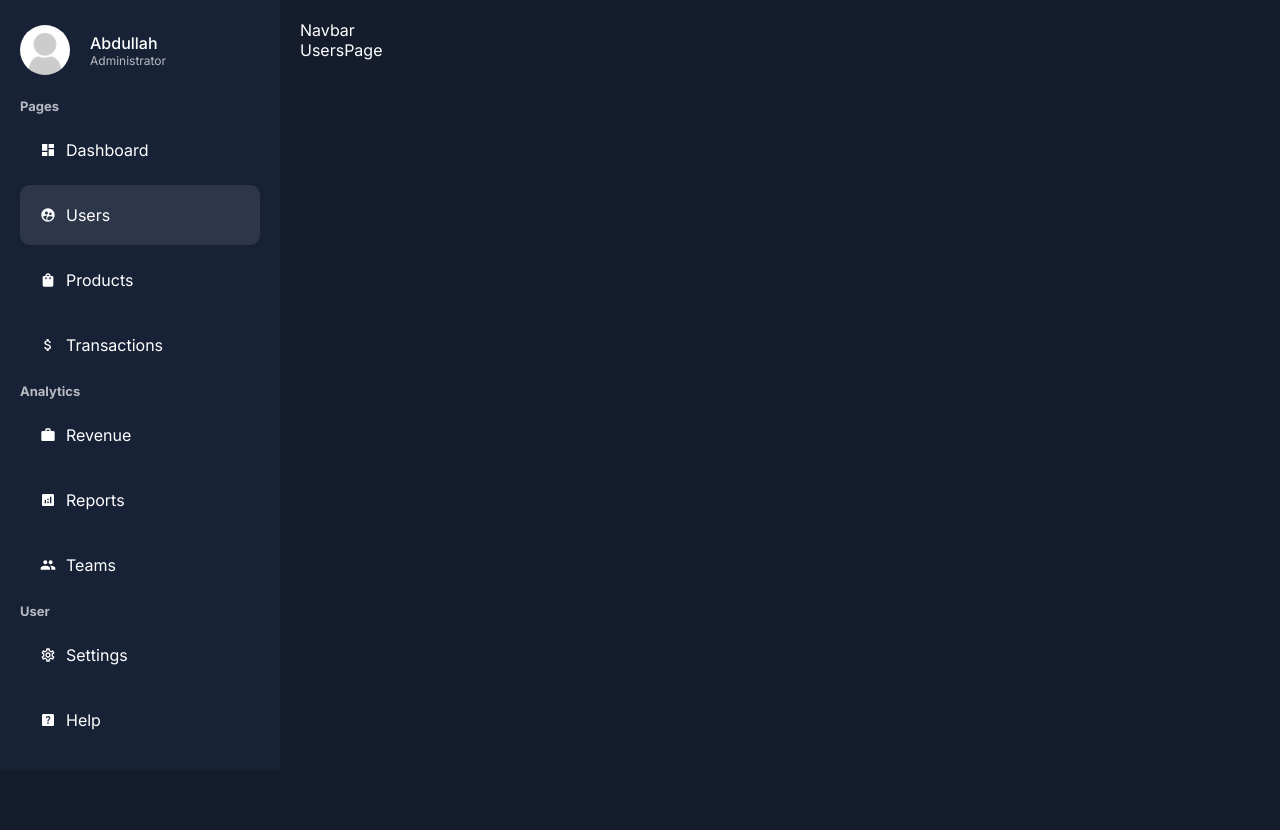
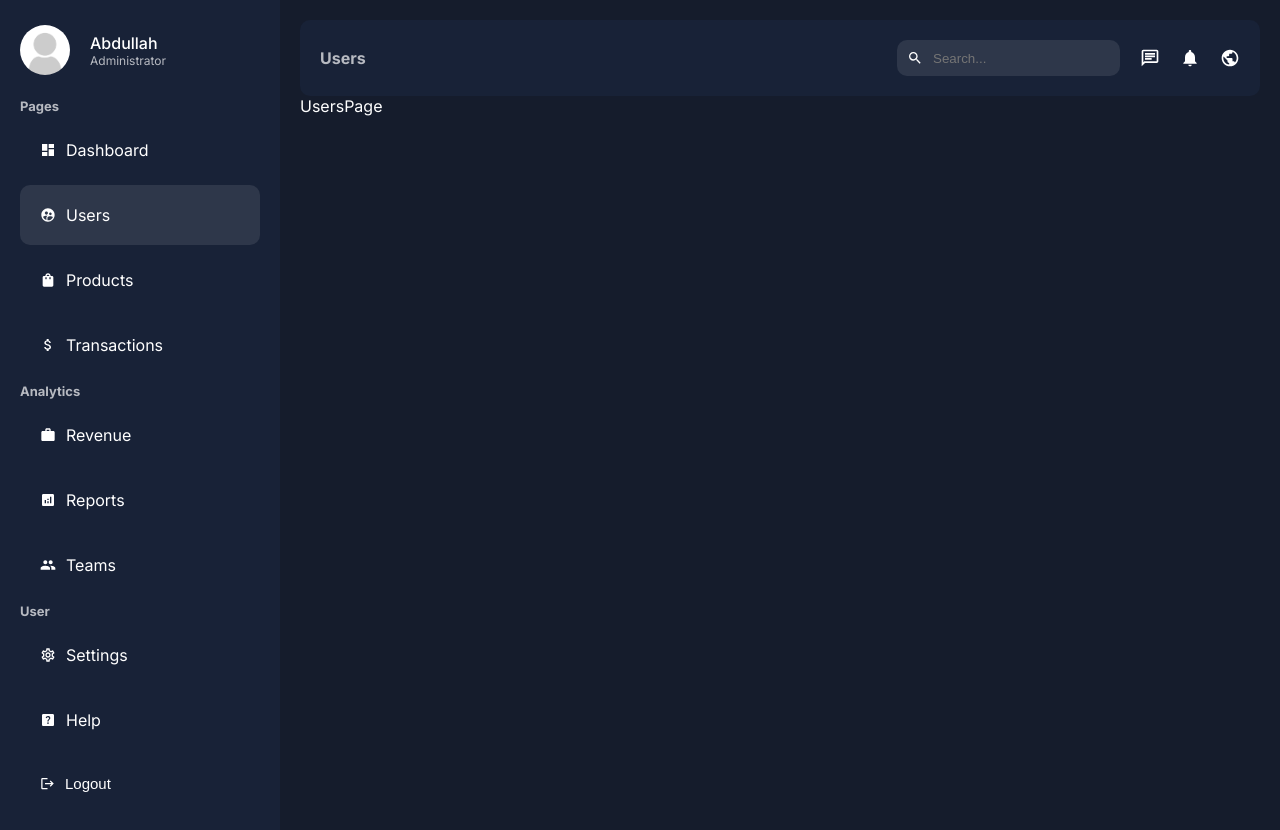
Before and after one commit to Abdullah-Arshad03/admin-dashboard, a Next.js app: page /dashboard/users in a window 1280 px wide. Before the commit the page ends 800 px from the top, so only its background shows below. Built offline with nearby package versions, Linux system fonts and the light colour scheme.

Commit message:
Navbar design is done

```diff
--- a/app/ui/dashboard/navbar/Navbar.tsx
+++ b/app/ui/dashboard/navbar/Navbar.tsx
@@ -1,8 +1,34 @@
+'use client'
+
 import React from 'react'
+import style from './navbar.module.css'
+import { MdNotifications , MdOutlineChat , MdPublic , MdSearch} from 'react-icons/md'
+import { usePathname } from 'next/navigation'
 
 const Navbar = () => {
+
+  const currentPath = usePathname()
+  console.log('on nav', currentPath)
+
   return (
-    <div>Navbar</div>
+    <div className={style.container}>
+      <div className={style.title}>
+        {currentPath.split('/').pop()}
+      </div>
+      <div className={style.menu}>
+        <div className={style.search}>
+            <MdSearch/>
+            <input type="text" placeholder='Search...' className={style.input} />
+        </div>
+        <div className={style.icons}>
+          <MdOutlineChat size={20}/>
+         <MdNotifications size={20}/>
+         <MdPublic size={20}/>
+        </div>
+
+      </div>
+
+    </div>
   )
 }
 
--- a/app/ui/dashboard/navbar/navbar.module.css
+++ b/app/ui/dashboard/navbar/navbar.module.css
@@ -0,0 +1,38 @@
+.container{
+    background-color: var(--bgSoft);
+    display: flex;
+    justify-content: space-between;
+    align-items: center;
+    padding: 20px;
+    border-radius: 10px;
+}
+
+.title{
+    color: var(--textSoft);
+    font-weight: bold;
+    text-transform: capitalize;
+}
+.menu{
+    display: flex;
+    /* justify-content: space-around; */
+    align-items: center;
+    gap: 20px;
+}
+.search{
+    display: flex;
+    gap: 10px;
+    background-color: #2e374a;
+    align-items: center;
+    padding: 10px;
+    border-radius: 10px;
+}
+.input{
+ background: transparent;
+ border: none;
+ color: var(--text);
+
+}
+.icons {
+    display: flex;
+    gap: 20px;
+}
--- a/app/ui/dashboard/sidebar/Sidebar.tsx
+++ b/app/ui/dashboard/sidebar/Sidebar.tsx
@@ -11,6 +11,7 @@ import {
   MdOutlineSearch,
   MdOutlineSettings,
   MdHelpCenter,
+  MdLogout,
 } from "react-icons/md";
 import MenuLink from "./MenuLink/MenuLink";
 import Image from "next/image";
@@ -98,6 +99,10 @@ const Sidebar = () => {
           </li>
         ))}
       </ul>
+      <button className={style.logout}>
+        <MdLogout/>
+        Logout
+      </button>
     </div>
   );
 };
--- a/app/ui/dashboard/sidebar/sidebar.module.css
+++ b/app/ui/dashboard/sidebar/sidebar.module.css
@@ -35,3 +35,20 @@
     font-weight: bold ;
     margin: 10px 0px;
 }
+.logout{
+    display: flex;
+    padding: 20px;
+    align-items: center;
+    gap: 10px;
+    border-radius: 10px;
+    margin: 5px 0px;
+    background: none;
+    cursor: pointer;
+    border: none;
+    color: white;
+    width: 100%;
+    font-size: 15px;
+}
+.logout:hover{
+    background-color: #2e374a;
+}
```
